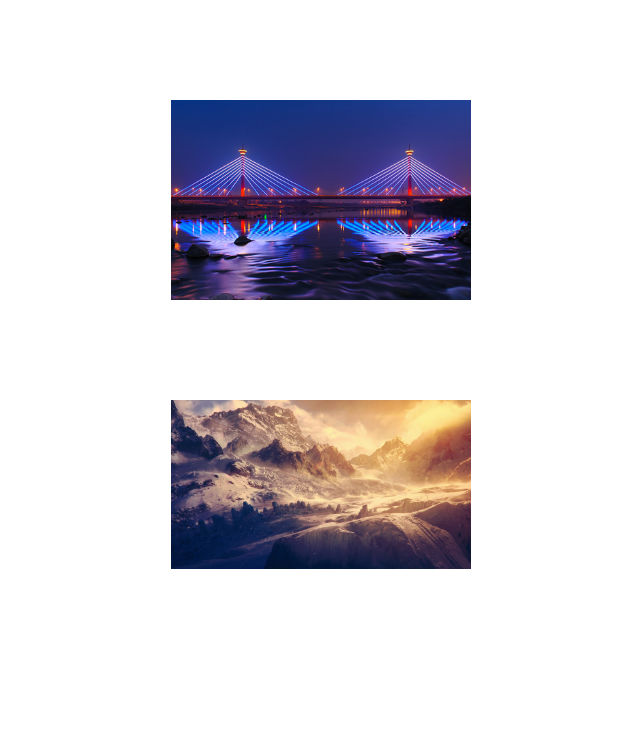
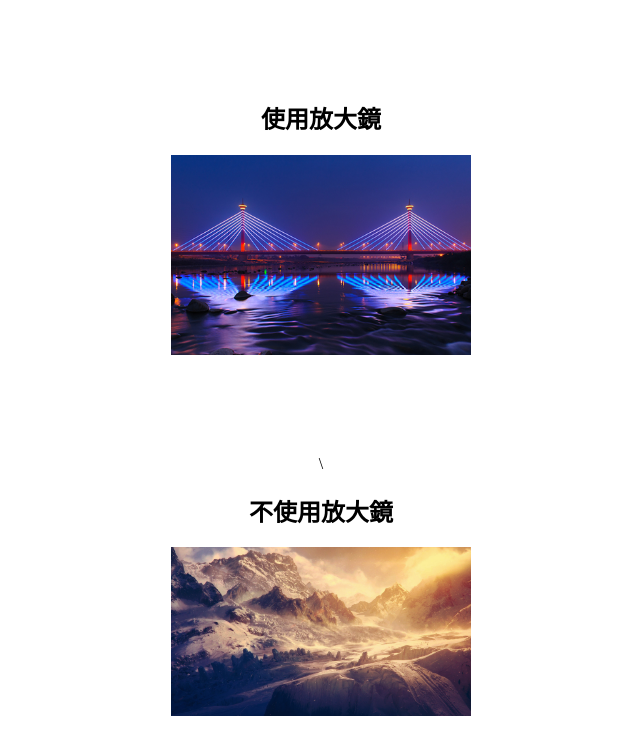
Before and after one commit to sohophp/soho-magnify, a website: page example/es6.html in a window 1280 px wide. Shown: the whole page, without its empty margins (319-959 px from the left). Drawn offline with Linux system fonts and the light colour scheme.

Commit message:
加改不使用放大镜模式

```diff
--- a/example/es6.html
+++ b/example/es6.html
@@ -38,12 +38,14 @@
 <body>
 
 <div class="example-container">
+    <h2>使用放大鏡</h2>
     <figure>
         <img src="123.jpg" class="example-img example-img1"/>
     </figure>
 </div>
 
-<div class="example-container">
+<div class="example-container">\
+    <h2>不使用放大鏡</h2>
     <figure>
         <img src="27.jpg" class="example-img example-img2"/>
     </figure>
```
